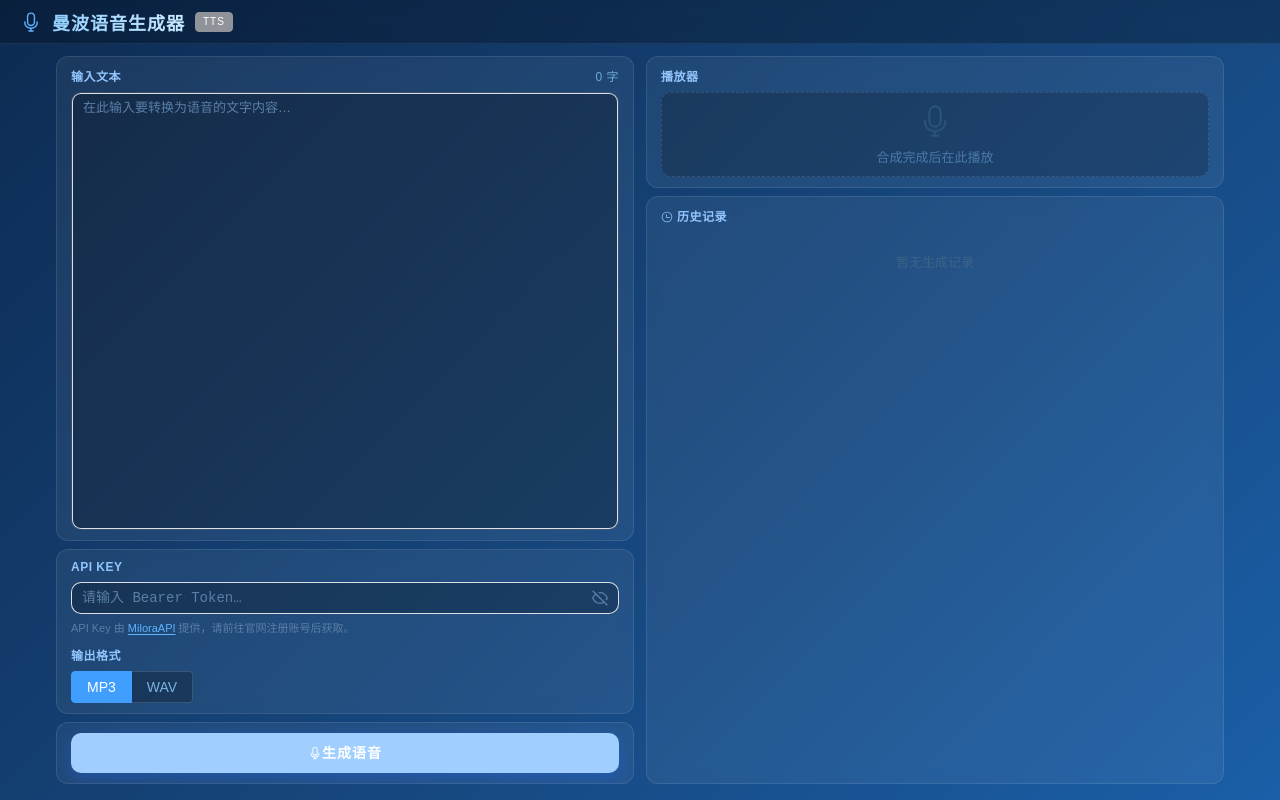
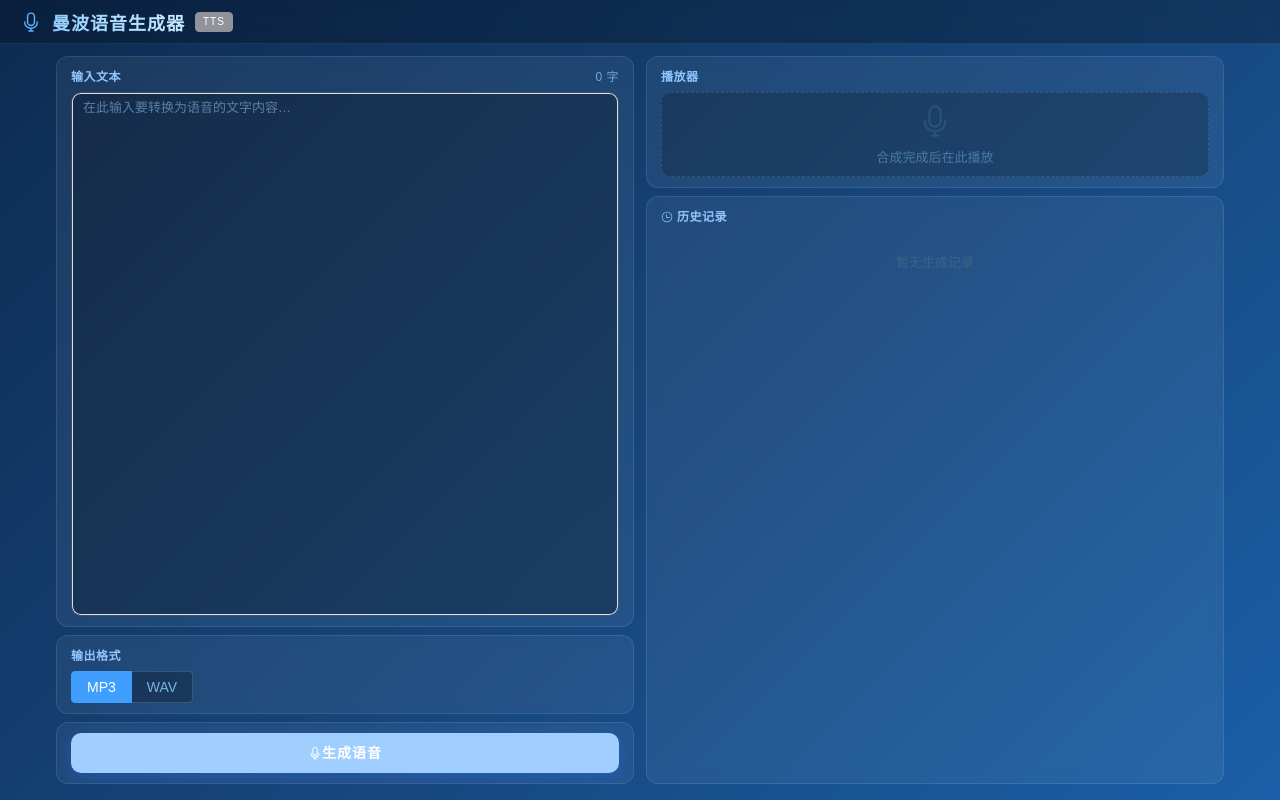
Before and after one commit to xmimu/manbo-tts, a Vue app: page / in a window 1280 px wide. Built offline with nearby package versions, Linux system fonts and the light colour scheme.

Commit message:
去掉api key 要求

```diff
--- a/src/App.vue
+++ b/src/App.vue
@@ -1,7 +1,6 @@
 <script setup lang="ts">
 import { ref, computed, nextTick, watch } from "vue";
 import { invoke } from "@tauri-apps/api/core";
-import { openUrl } from "@tauri-apps/plugin-opener";
 import { Microphone, Download, Delete, VideoPlay, VideoPause, Clock } from "@element-plus/icons-vue";
 
 // ─────────────────────────────────────────────
@@ -75,17 +74,11 @@ watch(
 /** 音频格式 */
 const audioFormat = ref<"mp3" | "wav">(localStorage.getItem("tts_audio_format") === "wav" ? "wav" : "mp3");
 
-/** API Key（持久化到 localStorage） */
-const apiKey = ref<string>(localStorage.getItem("tts_api_key") ?? "");
-
-/** API Key 输入框是否显示明文 */
-const apiKeyVisible = ref<boolean>(false);
-
 // ─────────────────────────────────────────────
 // 计算属性
 // ─────────────────────────────────────────────
 const canGenerate = computed(
-  () => inputText.value.trim().length > 0 && apiKey.value.trim().length > 0 && !isGenerating.value
+  () => inputText.value.trim().length > 0 && !isGenerating.value
 );
 const textLength = computed(() => inputText.value.length);
 
@@ -109,13 +102,10 @@ async function generateSpeech(): Promise<void> {
   try {
     const dataUrl = await invoke<string>("synthesize_speech", {
       text: inputText.value,
-      apiKey: apiKey.value,
       format: audioFormat.value,
     });
     audioSrc.value = dataUrl;
     addToHistory(dataUrl);
-    // 保存 API Key
-    localStorage.setItem("tts_api_key", apiKey.value);
     // 保存输出格式
     localStorage.setItem("tts_audio_format", audioFormat.value);
     statusMessage.value = "合成完成";
@@ -199,11 +189,6 @@ function clearHistory(): void {
   currentPlayingId.value = null;
 }
 
-/** 在系统默认浏览器打开链接 */
-function handleOpenUrl(url: string): void {
-  openUrl(url);
-}
-
 /** 格式化时间 */
 function formatTime(date: Date): string {
   return date.toLocaleTimeString("zh-CN", { hour: "2-digit", minute: "2-digit", second: "2-digit" });
@@ -242,40 +227,9 @@ function formatTime(date: Date): string {
           />
         </div>
 
-        <!-- API Key + 格式选择 -->
+        <!-- 格式选择 -->
         <div class="panel-section">
-          <div class="section-label">API Key</div>
-          <el-input
-            v-model="apiKey"
-            :type="apiKeyVisible ? 'text' : 'password'"
-            placeholder="请输入 Bearer Token…"
-            class="key-input"
-            :disabled="isGenerating"
-          >
-            <template #suffix>
-              <el-icon
-                class="key-eye"
-                @click="apiKeyVisible = !apiKeyVisible"
-              >
-                <svg v-if="apiKeyVisible" viewBox="0 0 24 24" fill="none" stroke="currentColor" stroke-width="2">
-                  <path d="M1 12s4-8 11-8 11 8 11 8-4 8-11 8-11-8-11-8z"/>
-                  <circle cx="12" cy="12" r="3"/>
-                </svg>
-                <svg v-else viewBox="0 0 24 24" fill="none" stroke="currentColor" stroke-width="2">
-                  <path d="M17.94 17.94A10.07 10.07 0 0 1 12 20c-7 0-11-8-11-8a18.45 18.45 0 0 1 5.06-5.94"/>
-                  <path d="M9.9 4.24A9.12 9.12 0 0 1 12 4c7 0 11 8 11 8a18.5 18.5 0 0 1-2.16 3.19"/>
-                  <line x1="1" y1="1" x2="23" y2="23"/>
-                </svg>
-              </el-icon>
-            </template>
-          </el-input>
-          <p class="key-hint">
-            API Key 由
-            <a class="key-link" @click.prevent="handleOpenUrl('https://api.milorapart.top/')">MiloraAPI</a>
-            提供，请前往官网注册账号后获取。
-          </p>
-
-          <div class="section-label" style="margin-top:10px;">输出格式</div>
+          <div class="section-label">输出格式</div>
           <el-radio-group v-model="audioFormat" :disabled="isGenerating" class="format-group">
             <el-radio-button value="mp3">MP3</el-radio-button>
             <el-radio-button value="wav">WAV</el-radio-button>
```
Also changed, not shown: 1 other file (tests, documents, lock files or other folders).
